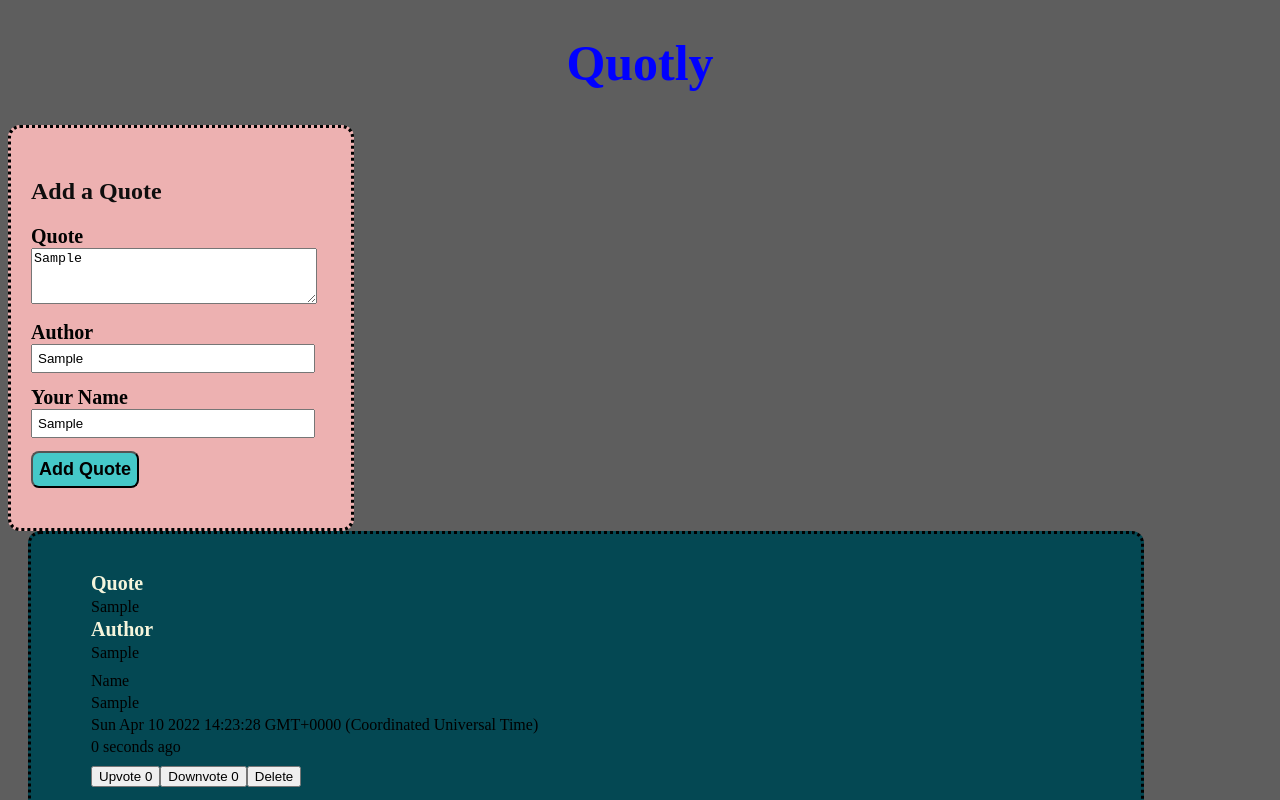
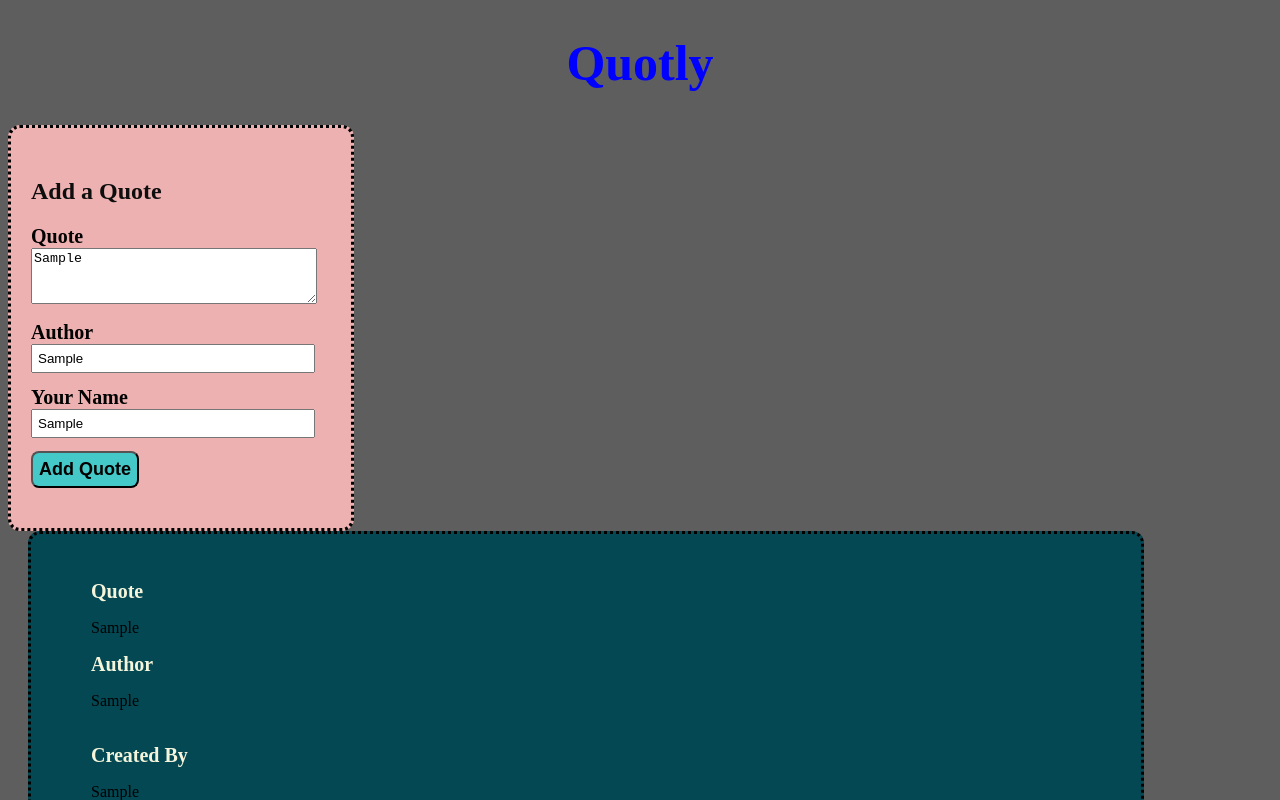
Before and after one commit to KakushaVenecia/angular-ip, an Angular app: page / in a window 1280 px wide. Both pictures are taken after typing "Sample", "Sample", "Sample" into the empty fields and a click on the button "Add Quote". Shown: the top 800 px of the page. Built offline with nearby package versions, Linux system fonts and the light colour scheme.

Commit message:
Thsi will deploy

```diff
--- a/angular.json
+++ b/angular.json
@@ -98,6 +98,9 @@
             ],
             "scripts": []
           }
+        },
+        "deploy": {
+          "builder": "angular-cli-ghpages:deploy"
         }
       }
     }
--- a/package.json
+++ b/package.json
@@ -28,6 +28,7 @@
     "@angular/compiler-cli": "~13.3.0",
     "@types/jasmine": "~3.10.0",
     "@types/node": "^12.11.1",
+    "angular-cli-ghpages": "^1.0.0",
     "jasmine-core": "~4.0.0",
     "karma": "~6.3.0",
     "karma-chrome-launcher": "~3.1.0",
--- a/src/app/components/display/display.component.css
+++ b/src/app/components/display/display.component.css
@@ -1,4 +1,4 @@
-div{
+.container{
 margin-left: 20px;
 flex-direction: column;
 border-style: dotted;
@@ -10,8 +10,11 @@ border-style: dotted;
   padding-bottom: 40px;
   padding-top: 30px;
   padding-right: 20px;
-  line-height: 6px;
+
 }
+/* ul{
+width: 800px;
+} */
 label {
     color: beige;
     font-weight: bold;
--- a/src/app/components/display/display.component.html
+++ b/src/app/components/display/display.component.html
@@ -1,6 +1,6 @@
+<link rel="stylesheet" href="https://cdnjs.cloudflare.com/ajax/libs/font-awesome/4.7.0/css/font-awesome.css" integrity="sha512-5A8nwdMOWrSz20fDsjczgUidUBR8liPYU+WymTZP1lmY9G6Oc7HlZv156XqnsgNUzTyMefFTcsFH/tnJE/+xBg==" crossorigin="anonymous" referrerpolicy="no-referrer" />
 
-
-<div>
+<div class="container">
 <ul *ngFor="let quote of quotes; let i= index">
     <label for="new">Quote</label>
     <p>{{quote.newQuote}}</p>
@@ -8,6 +8,6 @@
     <p>{{quote.author}}</p>
     <br>
     <app-quote-details [quote]="quote"></app-quote-details>
-    <button (click)="upVote(i)">Upvote {{quote.upvotes}}</button><button (click)="downVote(i)">Downvote {{quote.downvotes}}</button><button (click)="deleteQuote(i)" >Delete</button>
+    <button (click)="upVote(i)"><i class="fa fa-thumbs-up"></i>Upvote{{quote.upvotes}}</button><button (click)="downVote(i)"><i class="fa fa-thumbs-down"></i>Downvote {{quote.downvotes}}</button><button (click)="deleteQuote(i)" >Delete</button>
 </ul>
 </div>
--- a/src/app/components/form/form.component.html
+++ b/src/app/components/form/form.component.html
@@ -3,7 +3,7 @@
 <h2>Add a Quote</h2>
 <form #right="ngForm">
     <div class="form-group">
-        <label for="newQuote">Quote</label> <br>
+        <label for="newQuote">Quote</label>
         <textarea [(ngModel)]="newQuote"required placeholder="Input a quote here" name="newQuote" cdkTextareaAutosize>
         </textarea>
     </div>
--- a/src/app/components/quote-details/quote-details.component.css
+++ b/src/app/components/quote-details/quote-details.component.css
@@ -0,0 +1,6 @@
+label {
+    color: beige;
+    font-weight: bold;
+    font-size: 20px;
+
+  }
--- a/src/app/components/quote-details/quote-details.component.html
+++ b/src/app/components/quote-details/quote-details.component.html
@@ -1,4 +1,5 @@
-<label for="new">Name</label>
+<label for="new">Created By</label>
     <p>{{quote.name}}</p>
+
     <p>{{quote.dateCreated}}</p>
     <p>{{quote.dateCreated | timeElapsed}} seconds ago</p>
--- a/src/index.html
+++ b/src/index.html
@@ -6,6 +6,7 @@
   <base href="/">
   <meta name="viewport" content="width=device-width, initial-scale=1">
   <link rel="icon" type="image/x-icon" href="favicon.ico">
+  <link rel="stylesheet" href="https://cdnjs.cloudflare.com/ajax/libs/font-awesome/4.7.0/css/font-awesome.css" integrity="sha512-5A8nwdMOWrSz20fDsjczgUidUBR8liPYU+WymTZP1lmY9G6Oc7HlZv156XqnsgNUzTyMefFTcsFH/tnJE/+xBg==" crossorigin="anonymous" referrerpolicy="no-referrer" />
 </head>
 <body style="background-color: rgb(94, 94, 94);">
   <app-root></app-root>
--- a/src/main.ts
+++ b/src/main.ts
@@ -1,7 +1,8 @@
 import { enableProdMode } from '@angular/core';
 import { platformBrowserDynamic } from '@angular/platform-browser-dynamic';
 
-import { AppModule } from './app/app.module';
+import { AppModule } from 'app.module';
+// import { AppModule } from './app/app.module';
 import { environment } from './environments/environment';
 
 if (environment.production) {
```
Also changed, not shown: app.module.ts (added, +33 -0 lines), src/app/app.module.ts (deleted, +0 -29 lines), 9 other files (tests, documents, lock files or other folders).
